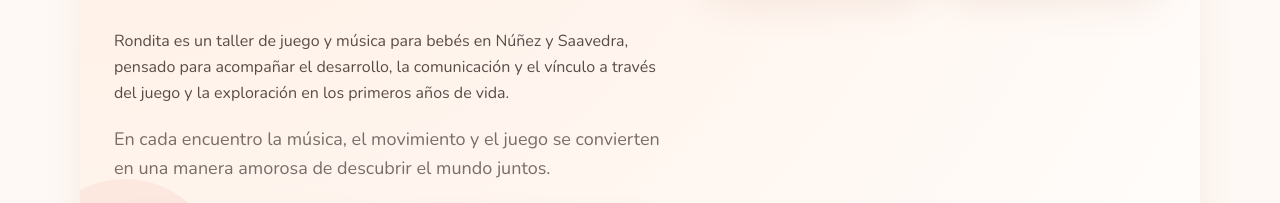
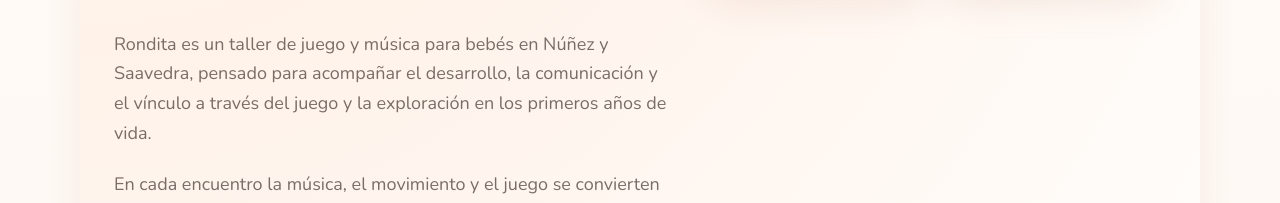
Before and after one commit to ronditataller/ronditataller, a plain HTML site: page index.html in a window 1280 px wide. Shown: the part 566-769 px from the top of the page. Drawn offline with nearby package versions, Linux system fonts and the light colour scheme.

Commit message:
Update index.html

```diff
--- a/index.html
+++ b/index.html
@@ -234,7 +234,7 @@ footer{padding:28px 0 40px; text-align:center; color:#907f78; font-size:14px}
       <img class="logo-large" src="logo.png" alt="Rondita logo">
       <h1 style="font-size:48px;">Un espacio sensible para jugar, explorar y crecer</h1>
       <p class="lead" style="font-size:24px; font-weight:800; color:var(--accent);">Taller de juego para bebés de 3 a 24 meses y taller de estimulación musical para niños de 2 y 3 años.</p>
-      <p>Rondita es un taller de juego y música para bebés en Núñez y Saavedra, pensado para acompañar el desarrollo, la comunicación y el vínculo a través del juego y la exploración en los primeros años de vida.</p>
+      <p class="hero-sub">Rondita es un taller de juego y música para bebés en Núñez y Saavedra, pensado para acompañar el desarrollo, la comunicación y el vínculo a través del juego y la exploración en los primeros años de vida.</p>
       <p class="hero-sub">En cada encuentro la música, el movimiento y el juego se convierten en una manera amorosa de descubrir el mundo juntos.</p>
       <div class="cta-row">
         <a class="button button-primary" href="#bebes">Quiero ver el taller de bebés</a>
```
